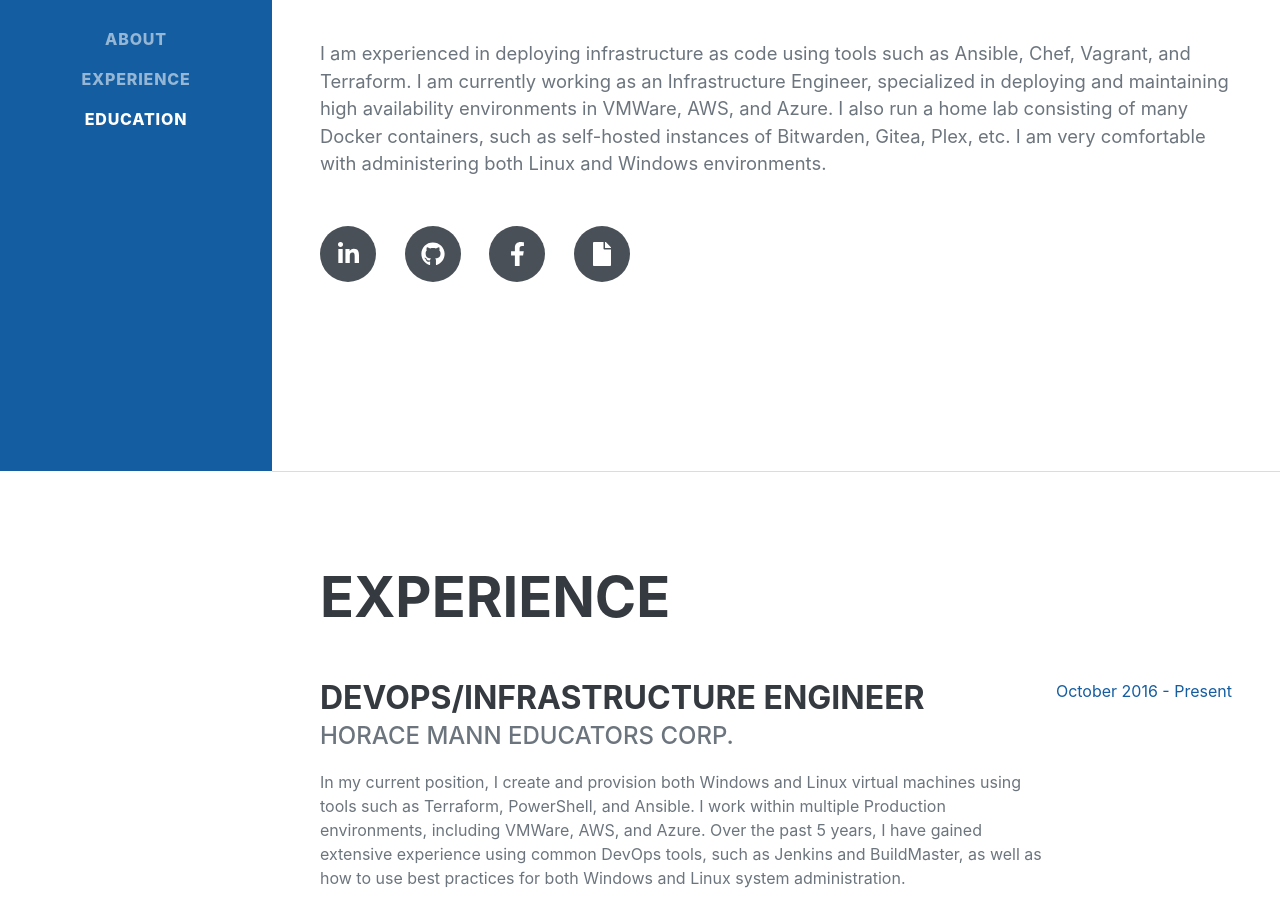
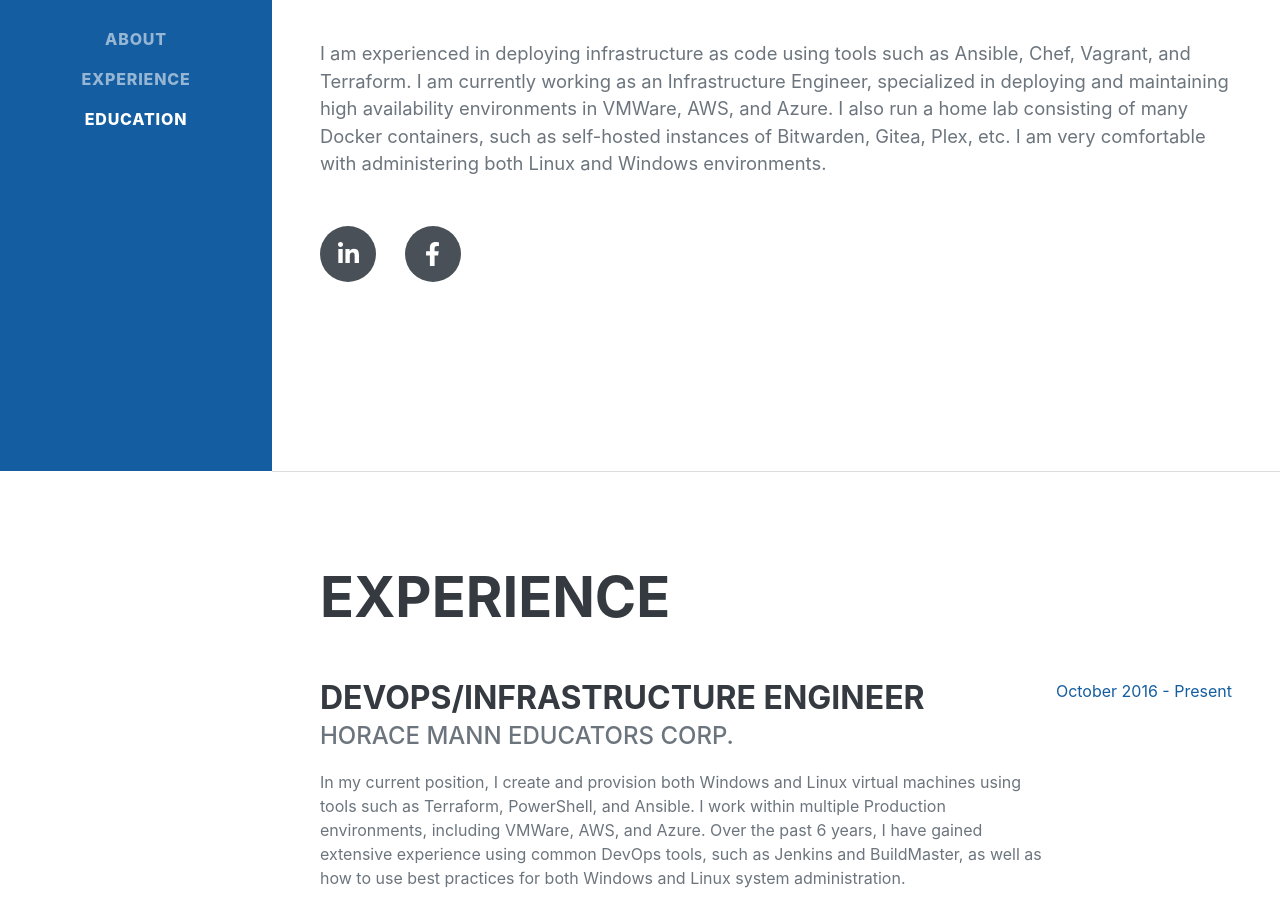
Before and after one commit to joeysaladino/joeysaladino.github.io, a plain HTML site: page index.html in a window 1280 px wide. Shown: the part 329-1238 px from the top of the page. Drawn offline with nearby package versions, Linux system fonts and the light colour scheme; a web font is replaced by a local one.

Commit message:
Updating index.html

```diff
--- a/index.html
+++ b/index.html
@@ -47,9 +47,9 @@
                     <p class="lead mb-5">I am experienced in deploying infrastructure as code using tools such as Ansible, Chef, Vagrant, and Terraform. I am currently working as an Infrastructure Engineer, specialized in deploying and maintaining high availability environments in VMWare, AWS, and Azure. I also run a home lab consisting of many Docker containers, such as self-hosted instances of Bitwarden, Gitea, Plex, etc. I am very comfortable with administering both Linux and Windows environments.</p>
                     <div class="social-icons">
                         <a class="social-icon" href="https://www.linkedin.com/in/joey-saladino-3a998420b/" target="_blank"><i class="fab fa-linkedin-in" aria-hidden="true"></i></a>
-                        <a class="social-icon" href="https://git.joeysaladino.com/SaladevX" target="_blank"><i class="fab fa-github" aria-hidden="true"></i></a>
+			<!-- <a class="social-icon" href="https://git.joeysaladino.com/SaladevX" target="_blank"><i class="fab fa-github" aria-hidden="true"></i></a> -->
                         <a class="social-icon" href="https://www.facebook.com/joey.saladino.18" target="_blank"><i class="fab fa-facebook-f" aria-hidden="true"></i></a>
-                        <a class="social-icon" href="./assets/cv/Joseph_Saladino_CV.pdf" target="_blank"><i class="fa fa-file" aria-hidden="true"></i></a>
+			<!-- <a class="social-icon" href="./assets/cv/Joseph_Saladino_CV.pdf" target="_blank"><i class="fa fa-file" aria-hidden="true"></i></a> -->
                         </a>
                     </div>
                 </div>
@@ -63,7 +63,7 @@
                         <div class="flex-grow-1">
                             <h3 class="mb-0">DevOps/Infrastructure Engineer</h3>
                             <div class="subheading mb-3">Horace Mann Educators Corp.</div>
-                            <p>In my current position, I create and provision both Windows and Linux virtual machines using tools such as Terraform, PowerShell, and Ansible. I work within multiple Production environments, including VMWare, AWS, and Azure. Over the past 5 years, I have gained extensive experience using common DevOps tools, such as Jenkins and BuildMaster, as well as how to use best practices for both Windows and Linux system administration.</p>
+                            <p>In my current position, I create and provision both Windows and Linux virtual machines using tools such as Terraform, PowerShell, and Ansible. I work within multiple Production environments, including VMWare, AWS, and Azure. Over the past 6 years, I have gained extensive experience using common DevOps tools, such as Jenkins and BuildMaster, as well as how to use best practices for both Windows and Linux system administration.</p>
                         </div>
                         <div class="flex-shrink-0"><span class="text-primary">October 2016 - Present</span></div>
                     </div>
```
